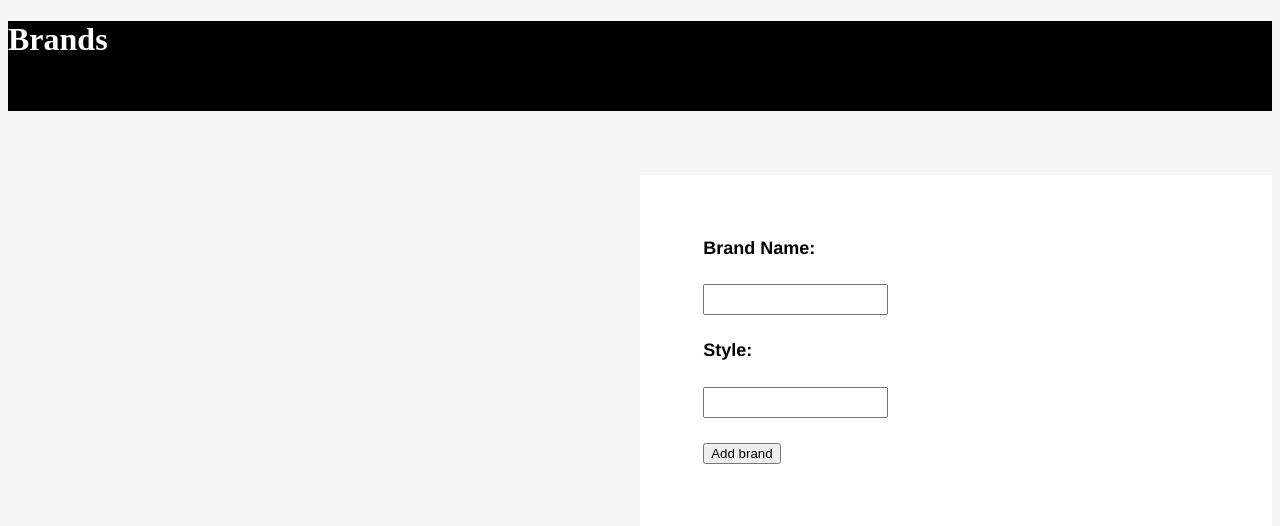
After one commit to mmalcorn/shoe-store, a PHP site: template views/brands.html.twig in a window 1280 px wide. The commit adds this page. Shown: the top 526 px of the page. Run offline with PHP 8.4, Linux system fonts and the light colour scheme; the template is opened without the code that fills it, so the values that code supplies are empty; some libraries are stand-ins or nearby versions.

Commit message:
add route for displaying all brands, add form for creating a new instance of a brand. add styling to brands.

```diff
--- /dev/null
+++ b/views/brands.html.twig
@@ -0,0 +1,34 @@
+<!DOCTYPE html>
+<html>
+    <head>
+        <link href="/css/styles.css" rel="stylesheet" type="text/css">
+        <meta charset="utf-8">
+        <title>Brands</title>
+        <div id="nav">
+            <h1>Brands</h1>
+        </div>
+    </head>
+    <body>
+        <div class="container">
+            <div class="brand-form">
+                <form action="/brands" method="post">
+                    <label for="name">Brand Name:</label>
+                    <input id="name" type="text" name="brand">
+                    <label for="style">Style:</label>
+                    <input id="style" type="text" name="style">
+                    <button type="submit">Add brand</button>
+                </form>
+            </div>
+
+            {% if brands is not empty %}
+                <h3>Existing Brands</h3>
+                {% for current_brand in brands %}
+                        <a href="brands/{{current_brand.getId}}"><p>{{current_brand.getName}}</p></a>
+                        <!-- Must create /brand{id} for the brand name -->
+                {% endfor %}
+            {% endif %}
+        </div>
+
+
+    </body>
+</html>
--- a/views/partials/index.html
+++ b/views/partials/index.html
@@ -1,4 +1,3 @@
-
 <meta charset="utf-8">
 <meta name="viewport" content="width=device-width, initial-scale=1">
 <link rel="stylesheet" href="https://maxcdn.bootstrapcdn.com/bootstrap/3.3.7/css/bootstrap.min.css" integrity="sha384-BVYiiSIFeK1dGmJRAkycuHAHRg32OmUcww7on3RYdg4Va+PmSTsz/K68vbdEjh4u" crossorigin="anonymous">
--- a/web/css/styles.css
+++ b/web/css/styles.css
@@ -1,6 +1,13 @@
 body {
     background-color: #F5F5F5;
     background-size: cover;
+}
+
+.main-nav, #nav {
+    background-color: black;
+    padding-bottom: 2.5%;
+    margin-bottom: 5%;
+    color: #fff;
 }
 
 .shoe-store-title {
@@ -11,3 +18,50 @@ body {
 #all-stores {
   margin-top: 5%
 }
+
+/*----------FORM FOR BRANDS-----------*/
+label {
+    margin-bottom: 5%;
+    font-family: Helvetica, serif;
+    font-weight: bold;
+    font-size: 18px;
+}
+
+.brand-form {
+    margin-left: 50%;
+    background-color: #fff;
+    padding: 5%;
+}
+form {
+    display: flex;
+    flex-direction: column;
+    flex-wrap: wrap;
+}
+#name {
+    align-self: flex-start;
+    flex-basis: 25px;
+    margin-bottom: 5%;
+}
+
+#style {
+    align-self: flex-start;
+    flex-basis: 25px;
+    margin-bottom: 5%;
+}
+
+button {
+    align-self: flex-start;
+}
+
+/*-------------------------------------*/
+
+
+footer {
+    position: fixed;
+    bottom: 0;
+    margin-top: 100%;
+    margin-bottom: 2%;
+    background-color: black;
+    color: #fff;
+    width: 80%;
+}
```
Also changed, not shown: app/app.php (+17 -1 lines), views/index.html.twig (+9 -3 lines), views/store.html.twig (+7 -1 lines), 1 other file.
